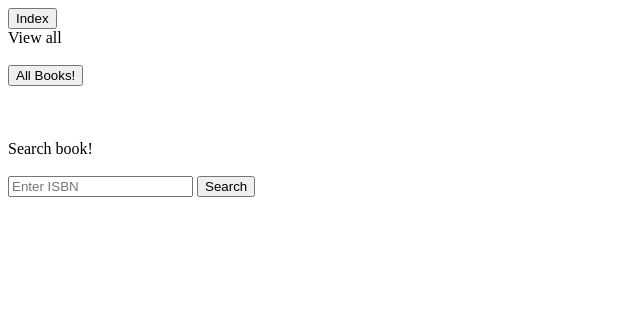
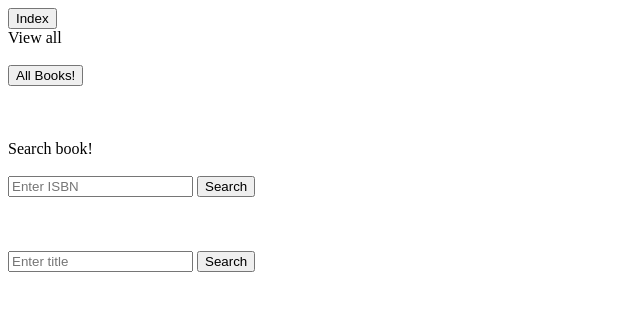
Before and after one commit to gabejchambers/508-Final-Project, a PHP site: page /BookMain.php in a window 1280 px wide. Shown: the top 311 px of the page, without its empty margins (0-640 px from the left). Run offline with PHP 8.4, Linux system fonts and the light colour scheme.

Commit message:
add search by title

```diff
--- a/BookMain.php
+++ b/BookMain.php
@@ -89,6 +89,36 @@
     </div>
     <br>
     <br>
+<!--$$$$$$$$$$$$$$$$$$$$$$$$$$$$$$$$$$$$$$$$$$$$$$$$$$$$$$$$$$$$$$$$$$$$$$$$$$$$$$$$$$$$$$$$$-->
+    <form method="post" action="BookMain.php">
+        <input type="text" placeholder="Enter title" name="title_val">
+        <button type="submit" name="title_search_button">Search</button>
+    </form>
+    <br>
+    <div>
+        <?php
+        if (isset($_POST["title_search_button"])) {
+            $bookTitle = test_input($_POST["title_val"]);
+
+            $title_s = "SELECT * FROM Book WHERE title LIKE '".$bookTitle."'";
+            $title_result = mysqli_query($conn, $title_s);
+            if(mysqli_num_rows($title_result) > 0){
+                while ($row = mysqli_fetch_array($title_result)) {
+                    echo "<form method='POST' action='SpecifyStore.php'>";
+                    echo "<input type='hidden' value='" .$row['ISBN']."' name='book_val'>";
+                    echo "<button type='submit' style='border:0; background-color: transparent; color: royalblue; text-decoration: underline;'>
+                            ISBN: " . $row["ISBN"] . "  Title: " . $row["title"] . "</button>";
+                    echo "</form>";
+                    echo "  Genre: " . $row["genre"] . "<br>" . "  Price: " . $row["price"] . "  Publisher: " . $row["publisher"] . "<br>";
+                }
+            } else {
+                echo "No books available";
+            }
+        }
+
+        ?>
+    </div>
+    <br>
 
     <?php
     mysqli_close($conn);
```
